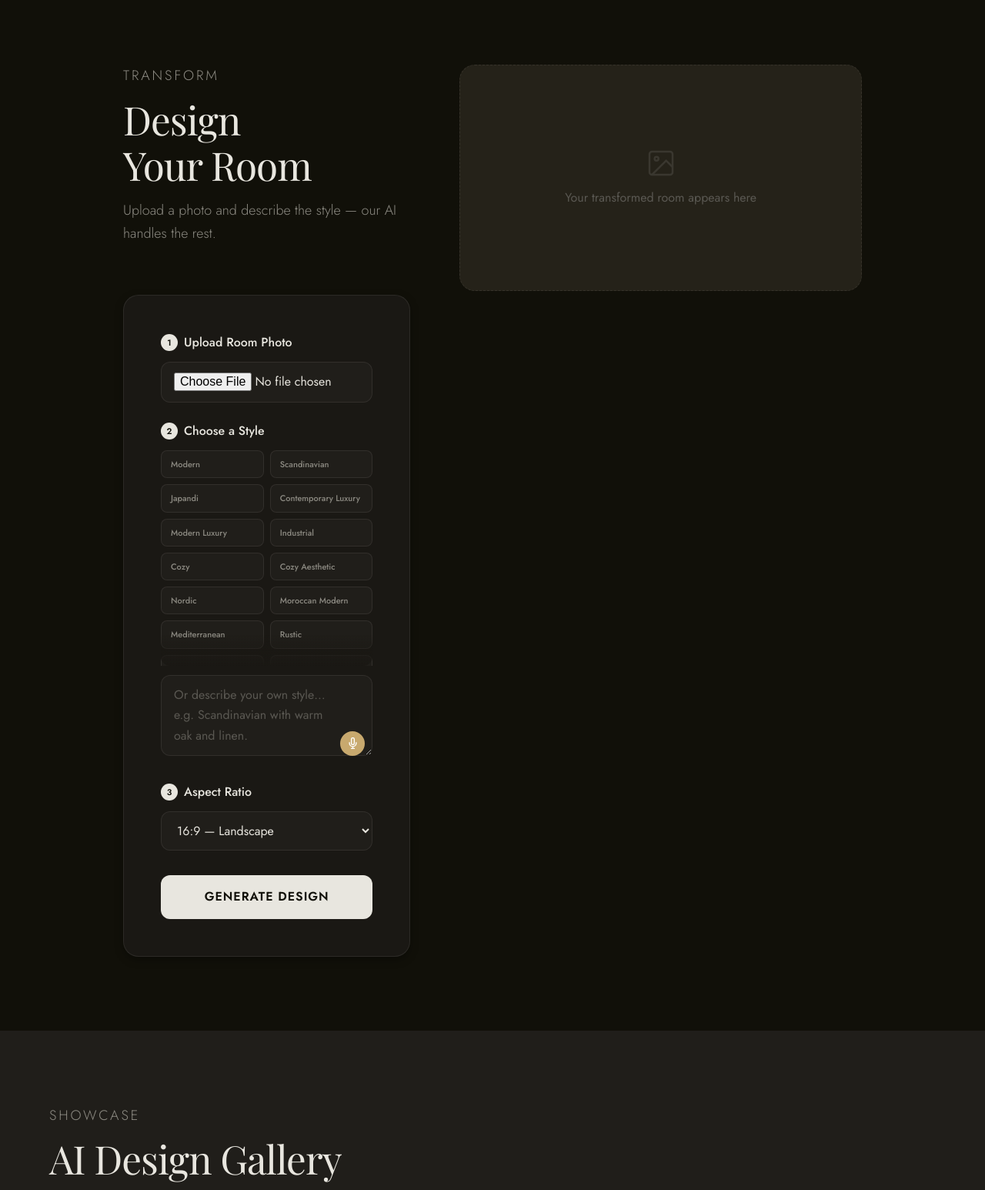
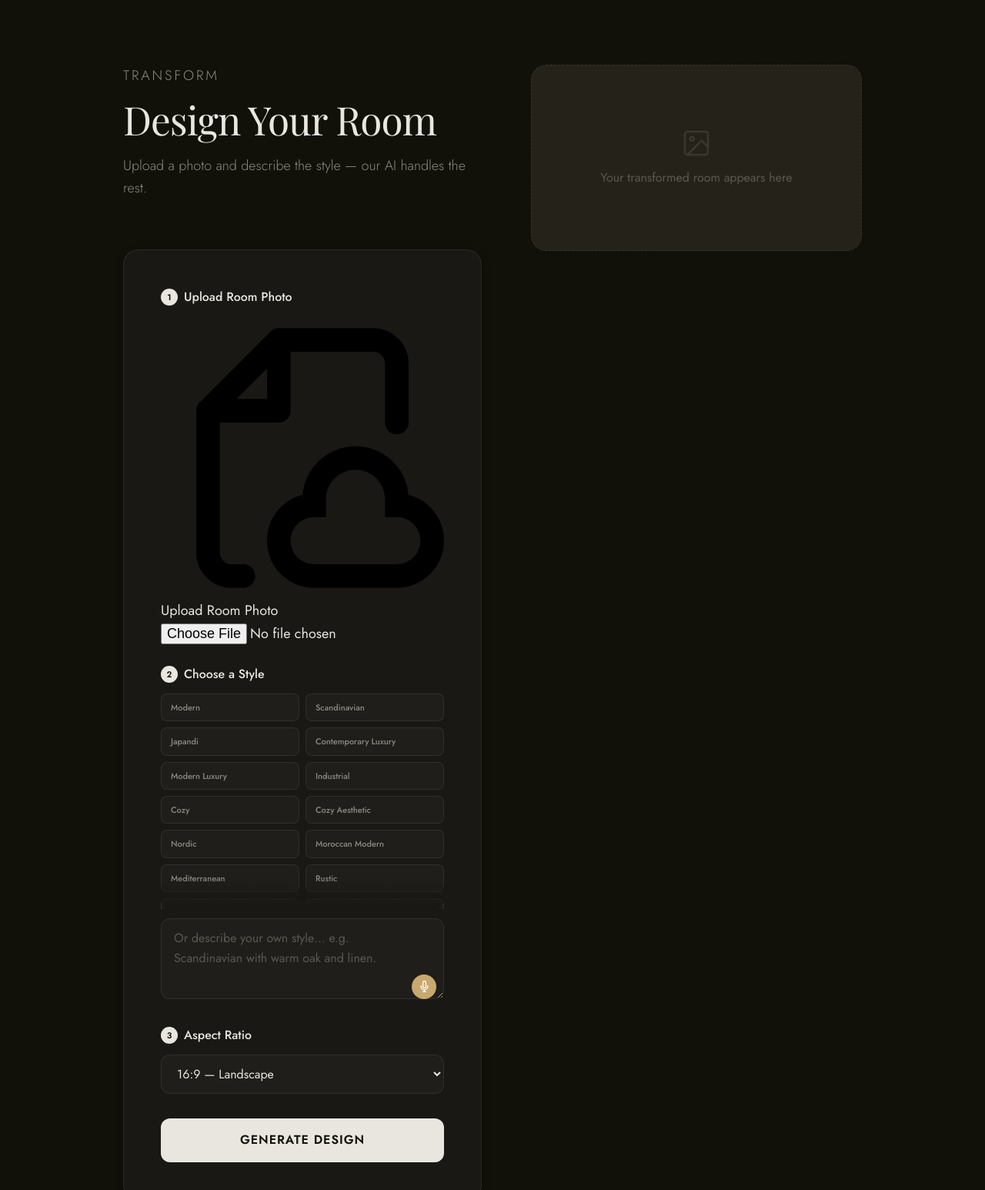
Before and after one commit to AAMIR-EDDAOUDI2/DecoGen-AI-2, a Flask app: page / in a window 1280 px wide. Shown: the part 812-2358 px from the top of the page at 77% size. Run offline with Flask 3, Linux system fonts and the light colour scheme; some web fonts are replaced.

Commit message:
Refactor file upload label and input structure

```diff
--- a/templates/index.html
+++ b/templates/index.html
@@ -99,10 +99,20 @@
 
           <!-- Step 1 -->
           <div class="form-step">
-            <label class="form-label" for="room_image">
+            <label class="form-label">
               <span class="step-num">1</span> <span data-i18n="generate.step1">Upload Room Photo</span>
             </label>
-            <input class="form-input" type="file" id="room_image" name="room_image" accept="image/*" required>
+            <label for="room_image" class="custum-file-upload" id="uploadLabel">
+              <div class="icon">
+                <svg viewBox="0 0 24 24" fill="" xmlns="http://www.w3.org/2000/svg">
+                  <path fill-rule="evenodd" clip-rule="evenodd" d="M10 1C9.73478 1 9.48043 1.10536 9.29289 1.29289L3.29289 7.29289C3.10536 7.48043 3 7.73478 3 8V20C3 21.6569 4.34315 23 6 23H7C7.55228 23 8 22.5523 8 22C8 21.4477 7.55228 21 7 21H6C5.44772 21 5 20.5523 5 20V9H10C10.5523 9 11 8.55228 11 8V3H18C18.5523 3 19 3.44772 19 4V9C19 9.55228 19.4477 10 20 10C20.5523 10 21 9.55228 21 9V4C21 2.34315 19.6569 1 18 1H10ZM9 7H6.41421L9 4.41421V7ZM14 15.5C14 14.1193 15.1193 13 16.5 13C17.8807 13 19 14.1193 19 15.5V16V17H20C21.1046 17 22 17.8954 22 19C22 20.1046 21.1046 21 20 21H13C11.8954 21 11 20.1046 11 19C11 17.8954 11.8954 17 13 17H14V16V15.5ZM16.5 11C14.142 11 12.2076 12.8136 12.0156 15.122C10.2825 15.5606 9 17.1305 9 19C9 21.2091 10.7909 23 13 23H20C22.2091 23 24 21.2091 24 19C24 17.1305 22.7175 15.5606 20.9844 15.122C20.7924 12.8136 18.858 11 16.5 11Z" fill=""/>
+                </svg>
+              </div>
+              <div class="text">
+                <span id="uploadText" data-i18n="generate.step1">Click to upload image</span>
+              </div>
+              <input id="room_image" name="room_image" type="file" accept="image/*" required>
+            </label>
           </div>
 
           <!-- Step 2 -->
```
